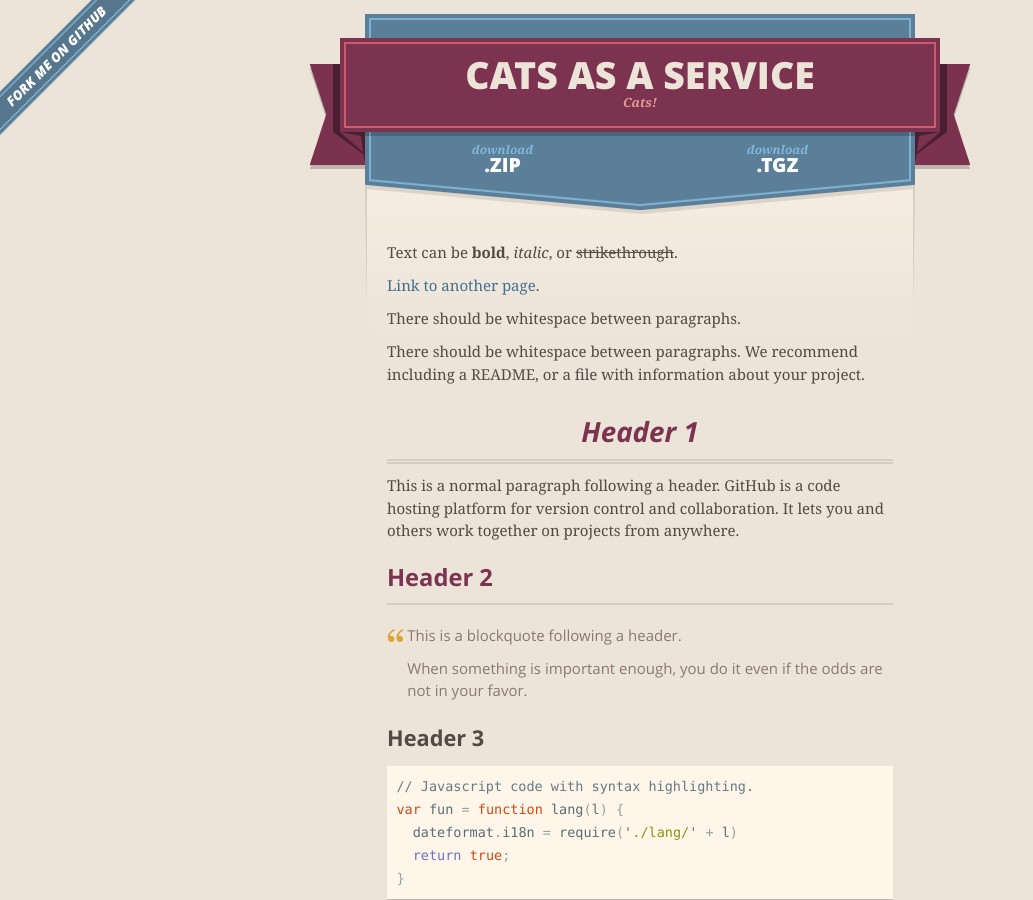
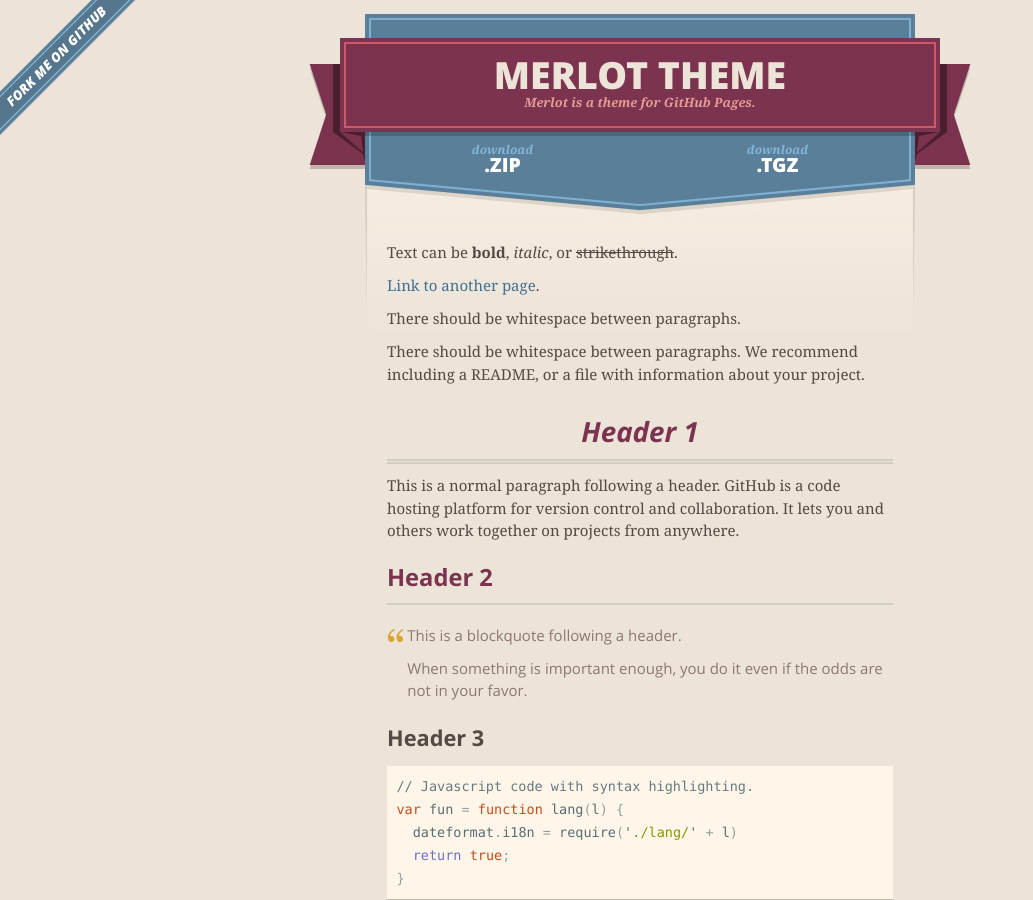
Before and after one commit to ckoys/ckoys.github.io, a Jekyll site: the page built from index.md, in a window 1280 px wide and 900 px high. Shown: the whole window, without its empty margins (0-1033 px from the left). Built offline with Jekyll 4.4.1, drawn with Linux system fonts in a browser that asks for light colours.

Commit message:
Update _config.yml

```diff
--- a/_config.yml
+++ b/_config.yml
@@ -1,8 +1,5 @@
-title: Cats as a Service
-description: Cats!
-name: Christian Koys, Chromosphere IT
-markdown: kramdown
-permalink: /blog/:year/:month/:day/:title
+title: Merlot theme
+description: Merlot is a theme for GitHub Pages.
+show_downloads: true
+google_analytics:
 theme: jekyll-theme-merlot
-remote_theme: pages-themes/merlot
-show_downloads: ["false"]
```
